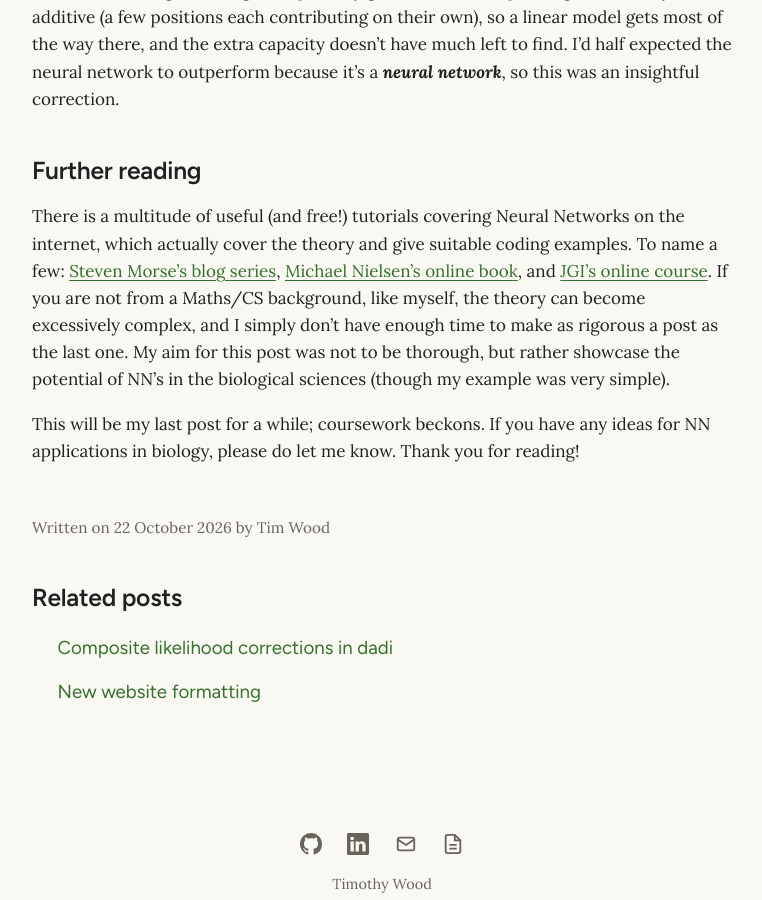
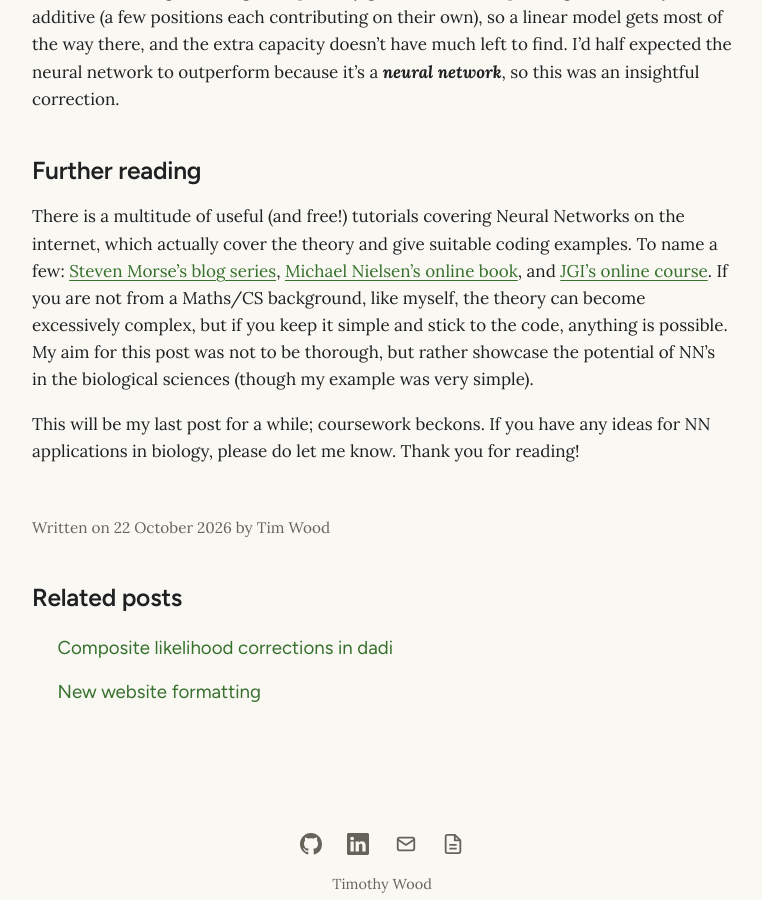
Before and after one commit to timj-wood/timj-wood.github.io, a Jekyll site: the page built from _posts/2026-10-22-splice-site-neural-network.md, in a window 1280 px wide and 900 px high, scrolled down 7864 px. Shown: the whole window, without its empty margins (258-1020 px from the left). Built offline with Jekyll 4.4.1, drawn with Linux system fonts in a browser that asks for light colours.

Commit message:
Update 2026-10-22-splice-site-neural-network.md

```diff
--- a/_posts/2026-10-22-splice-site-neural-network.md
+++ b/_posts/2026-10-22-splice-site-neural-network.md
@@ -193,6 +193,6 @@ As for the tie, I don't think it's that surprising in hindsight. Noordewier *et
 
 ## Further reading
 
-There is a multitude of useful (and free!) tutorials covering Neural Networks on the internet, which actually cover the theory and give suitable coding examples. To name a few: [Steven Morse's blog series](https://stmorse.github.io/journal/Beginner-NN-Part-I.html), [Michael Nielsen's online book](http://neuralnetworksanddeeplearning.com/), and [JGI's online course](https://bristol-training.github.io/intro-to-ai/). If you are not from a Maths/CS background, like myself, the theory can become excessively complex, and I simply don't have enough time to make as rigorous a post as the last one. My aim for this post was not to be thorough, but rather showcase the potential of NN's in the biological sciences (though my example was very simple).
+There is a multitude of useful (and free!) tutorials covering Neural Networks on the internet, which actually cover the theory and give suitable coding examples. To name a few: [Steven Morse's blog series](https://stmorse.github.io/journal/Beginner-NN-Part-I.html), [Michael Nielsen's online book](http://neuralnetworksanddeeplearning.com/), and [JGI's online course](https://bristol-training.github.io/intro-to-ai/). If you are not from a Maths/CS background, like myself, the theory can become excessively complex, but if you keep it simple and stick to the code, anything is possible. My aim for this post was not to be thorough, but rather showcase the potential of NN's in the biological sciences (though my example was very simple).
 
 This will be my last post for a while; coursework beckons. If you have any ideas for NN applications in biology, please do let me know. Thank you for reading!
```
